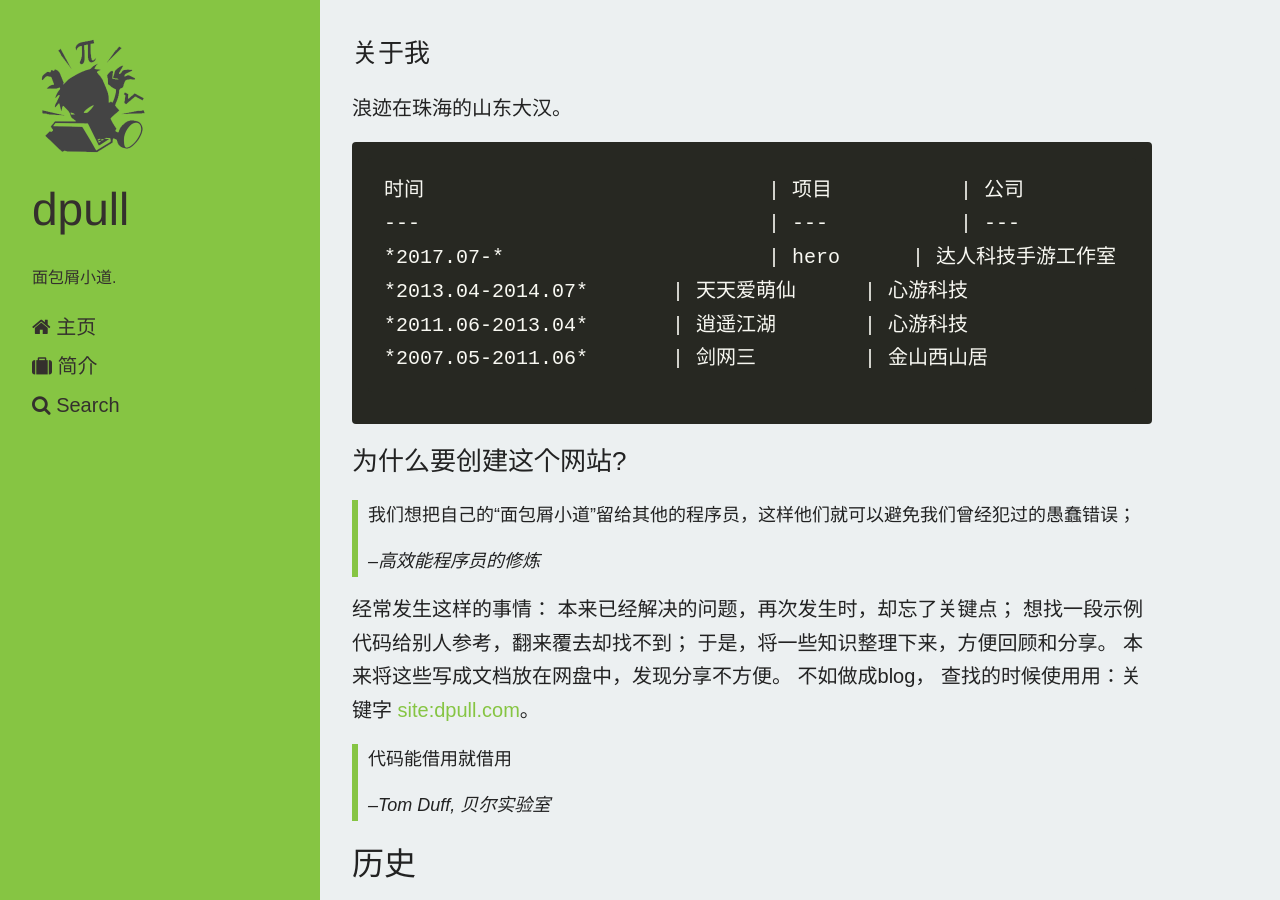
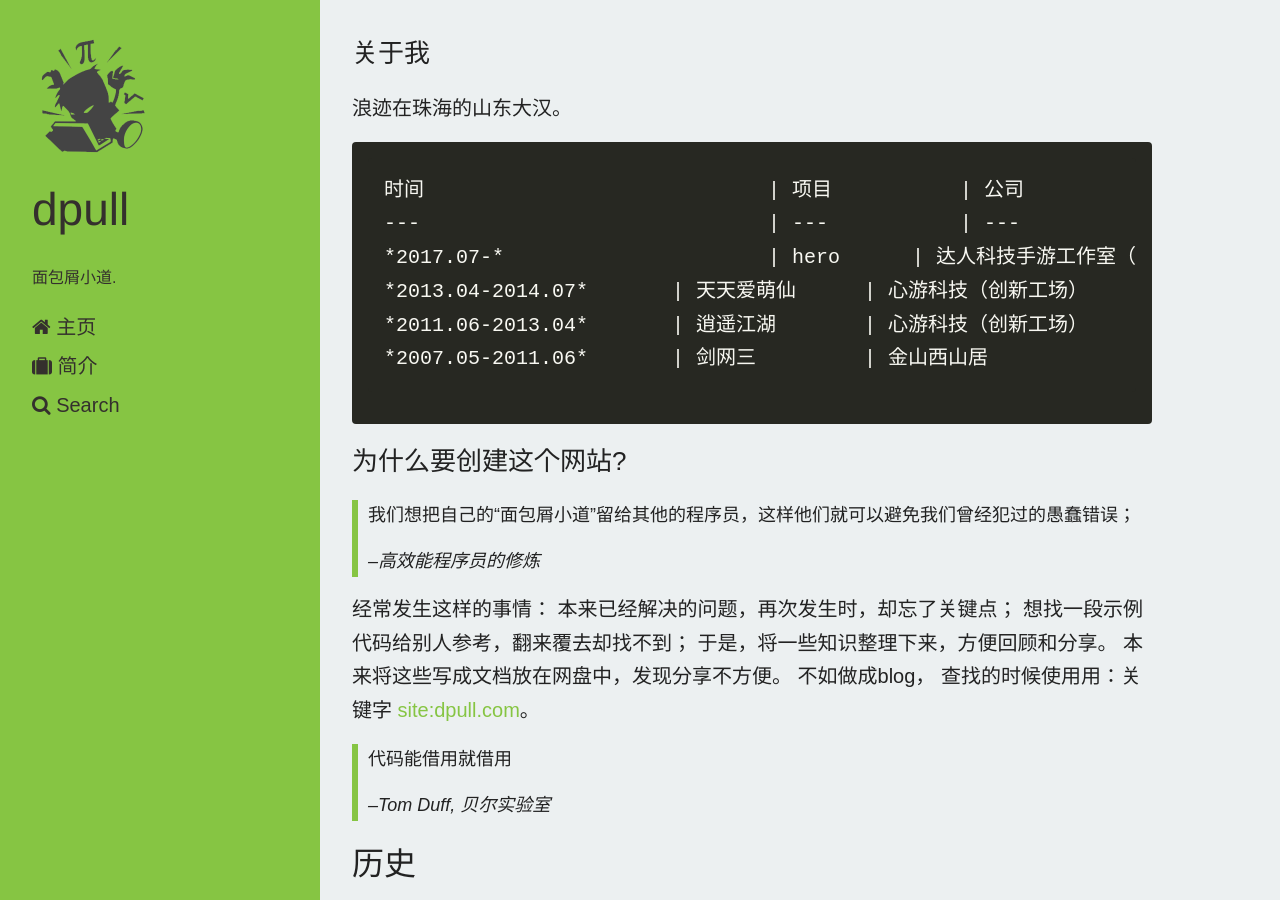
Before and after one commit to dpull/dpull.github.io, a Jekyll site: the page built from about/index.md, in a window 1280 px wide and 900 px high. Built offline with Jekyll 4.4.1, drawn with Linux system fonts in a browser that asks for light colours; nearby versions of some CDN libraries; Markdown is read by kramdown in place of the engine named in the settings.

Commit message:
fix about

```diff
--- a/about/index.md
+++ b/about/index.md
@@ -9,9 +9,9 @@
 
 	时间 				| 项目 		| 公司
 	---  				| --- 		| ---
-	*2017.07-* 			| hero 	    | 达人科技手游工作室
-	*2013.04-2014.07* 	| 天天爱萌仙 	| 心游科技
-	*2011.06-2013.04* 	| 逍遥江湖 	| 心游科技
+	*2017.07-* 			| hero 	    | 达人科技手游工作室（多玩）
+	*2013.04-2014.07* 	| 天天爱萌仙 	| 心游科技（创新工场）
+	*2011.06-2013.04* 	| 逍遥江湖 	| 心游科技（创新工场）
 	*2007.05-2011.06* 	| 剑网三 	| 金山西山居
 
 ### 为什么要创建这个网站? ###
```
